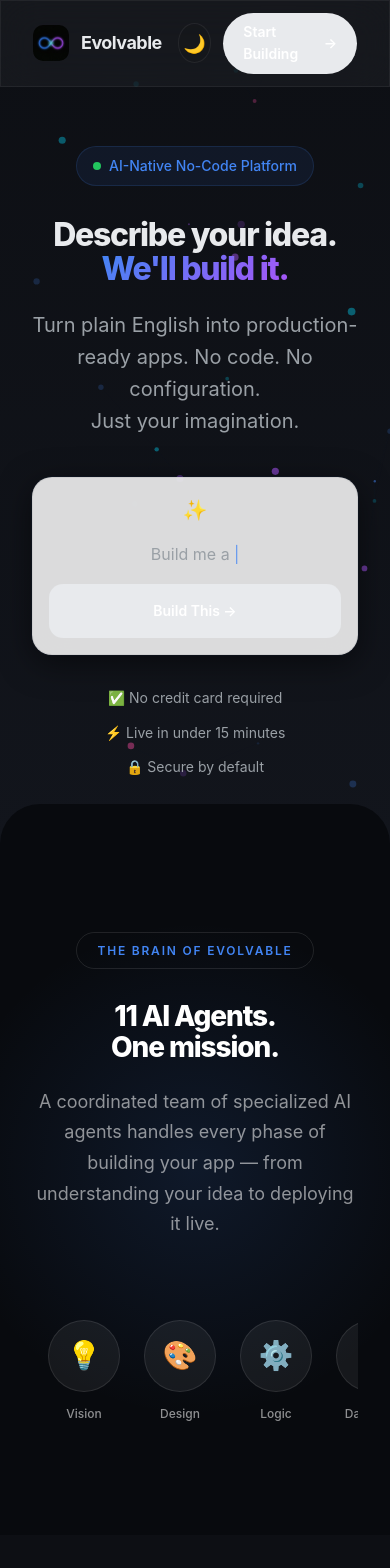
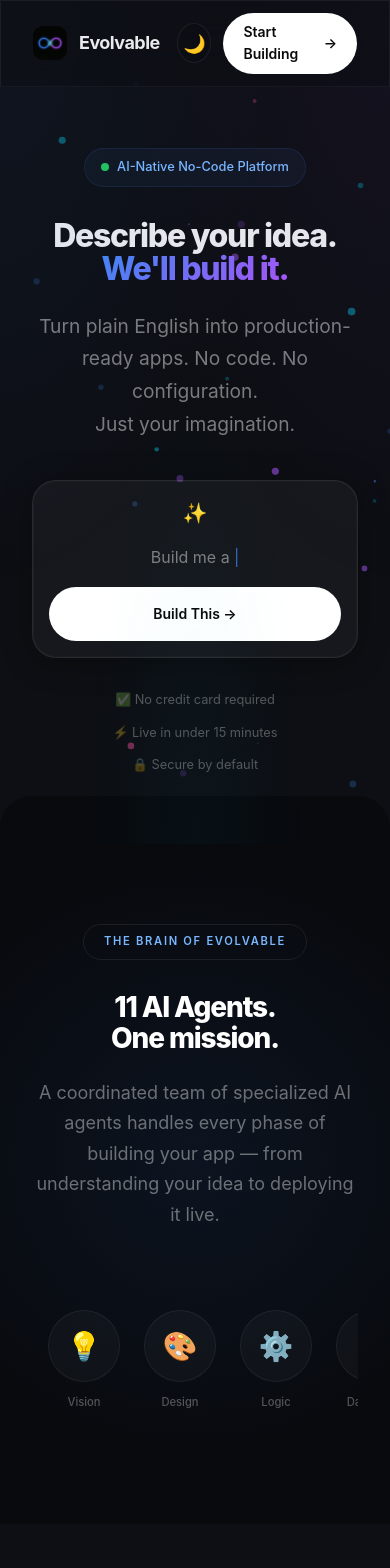
Before and after one commit to iChancetek/evolvable, a Next.js app: page / in a window 390 px wide. Shown: the top 1568 px of the page. Built offline with nearby package versions, Linux system fonts and the light colour scheme; no server answers.

Commit message:
feat: rewrite landing page CSS — Antigravity-inspired dark design with vignette glows, 48px radius, pill buttons

```diff
--- a/src/app/page.module.css
+++ b/src/app/page.module.css
@@ -1,20 +1,37 @@
-/* ===== Page.module.css — Evolvable Landing ===== */
-/* Antigravity-inspired animations */
+/* ===== Page.module.css — Evolvable Landing (Antigravity-Inspired) ===== */
+/* Dark-first design with edge glows, extreme rounding, premium spacing */
 
-/* --- Main --- */
+/* ── Vignette Edge Glow ── */
 .main {
   min-height: 100vh;
   position: relative;
+  background: #0d0f14;
 }
 
-/* --- Navbar --- */
+.main::before {
+  content: '';
+  position: fixed;
+  inset: 0;
+  pointer-events: none;
+  z-index: 999;
+  background:
+    radial-gradient(ellipse at 0% 0%, rgba(66, 133, 244, 0.06) 0%, transparent 50%),
+    radial-gradient(ellipse at 100% 0%, rgba(168, 85, 247, 0.05) 0%, transparent 50%),
+    radial-gradient(ellipse at 50% 100%, rgba(6, 182, 212, 0.04) 0%, transparent 40%);
+}
+
+/* ── Navbar ── */
 .navbar {
   position: fixed;
   top: 0;
   left: 0;
   right: 0;
-  z-index: var(--z-nav);
-  padding: var(--space-3) var(--space-8);
+  z-index: 1000;
+  padding: 0.75rem 2rem;
+  background: rgba(13, 15, 20, 0.7);
+  backdrop-filter: blur(20px);
+  -webkit-backdrop-filter: blur(20px);
+  border-bottom: 1px solid rgba(255, 255, 255, 0.04);
 }
 
 .navContent {
@@ -23,82 +40,84 @@
   display: flex;
   align-items: center;
   justify-content: space-between;
-  gap: var(--space-8);
+  gap: 2rem;
 }
 
 .navBrand {
   display: flex;
   align-items: center;
-  gap: var(--space-3);
-  font-weight: 700;
-  font-size: var(--font-size-lg);
+  gap: 0.75rem;
 }
 
 .logoMark {
-  width: 36px;
-  height: 36px;
+  width: 34px;
+  height: 34px;
   border-radius: 10px;
   object-fit: cover;
-  display: block;
-  flex-shrink: 0;
 }
 
 .logoText {
   font-weight: 700;
+  font-size: 1.125rem;
   letter-spacing: -0.03em;
+  color: #e8eaed;
 }
 
 .navLinks {
   display: flex;
-  gap: var(--space-8);
+  gap: 2rem;
 }
 
 .navLink {
-  font-size: var(--font-size-sm);
+  font-size: 0.875rem;
   font-weight: 500;
-  color: var(--color-text-secondary);
-  transition: color var(--transition-fast);
-  letter-spacing: -0.01em;
+  color: rgba(255, 255, 255, 0.45);
+  transition: color 150ms ease;
 }
 
 .navLink:hover {
-  color: var(--color-text-primary);
+  color: rgba(255, 255, 255, 0.85);
+}
+
+.navActions {
+  display: flex;
+  align-items: center;
+  gap: 0.75rem;
 }
 
 .navCta {
   display: flex;
   align-items: center;
-  gap: var(--space-2);
-  padding: var(--space-2) var(--space-5);
-  background: var(--color-text-primary);
-  color: white;
-  border-radius: var(--radius-full);
-  font-size: var(--font-size-sm);
+  gap: 0.375rem;
+  padding: 0.5rem 1.25rem;
+  background: #fff;
+  color: #0a0a0a;
+  border-radius: 9999px;
+  font-size: 0.875rem;
   font-weight: 600;
-  transition: all var(--transition-base);
+  transition: all 250ms ease;
 }
 
 .navCta:hover {
   transform: translateY(-1px);
-  box-shadow: var(--shadow-lg);
+  box-shadow: 0 0 30px rgba(255, 255, 255, 0.1);
 }
 
 .ctaArrow {
-  transition: transform var(--transition-fast);
+  transition: transform 150ms ease;
 }
 
 .navCta:hover .ctaArrow {
   transform: translateX(3px);
 }
 
-/* --- Hero --- */
+/* ── Hero ── */
 .hero {
   position: relative;
   min-height: 100vh;
   display: flex;
   align-items: center;
   justify-content: center;
-  background: var(--gradient-hero);
   overflow: hidden;
   padding-top: 80px;
 }
@@ -117,22 +136,22 @@
   position: relative;
   z-index: 1;
   text-align: center;
-  padding: var(--space-8);
+  padding: 2rem;
   max-width: 900px;
 }
 
 .heroTag {
   display: inline-flex;
   align-items: center;
-  gap: var(--space-2);
-  padding: var(--space-2) var(--space-4);
-  border-radius: var(--radius-full);
-  background: rgba(66, 133, 244, 0.08);
-  border: 1px solid rgba(66, 133, 244, 0.15);
-  font-size: var(--font-size-sm);
+  gap: 0.5rem;
+  padding: 0.5rem 1rem;
+  border-radius: 9999px;
+  background: rgba(66, 133, 244, 0.06);
+  border: 1px solid rgba(66, 133, 244, 0.12);
+  font-size: 0.8rem;
   font-weight: 500;
-  color: var(--color-accent-blue);
-  margin-bottom: var(--space-8);
+  color: #79b8ff;
+  margin-bottom: 2rem;
   animation: slide-up 0.8s cubic-bezier(0.16, 1, 0.3, 1) both;
 }
 
@@ -140,112 +159,112 @@
   width: 8px;
   height: 8px;
   border-radius: 50%;
-  background: var(--color-accent-green);
+  background: #22c55e;
   animation: glow-pulse 2s infinite;
 }
 
 .heroTitle {
-  font-size: var(--font-size-hero);
+  font-size: clamp(2.8rem, 6vw, 5rem);
   font-weight: 800;
   line-height: 1.05;
   letter-spacing: -0.04em;
-  color: var(--color-text-primary);
-  margin-bottom: var(--space-6);
+  color: #e8eaed;
+  margin-bottom: 1.5rem;
   animation: slide-up 0.8s cubic-bezier(0.16, 1, 0.3, 1) 0.1s both;
 }
 
 .heroGradient {
-  background: var(--gradient-accent);
+  background: linear-gradient(135deg, #4285f4, #a855f7);
   -webkit-background-clip: text;
   -webkit-text-fill-color: transparent;
   background-clip: text;
 }
 
 .heroSubtitle {
-  font-size: var(--font-size-xl);
-  color: var(--color-text-secondary);
-  line-height: 1.6;
-  margin-bottom: var(--space-10);
+  font-size: 1.2rem;
+  color: rgba(255, 255, 255, 0.45);
+  line-height: 1.7;
+  margin-bottom: 2.5rem;
   animation: slide-up 0.8s cubic-bezier(0.16, 1, 0.3, 1) 0.2s both;
 }
 
-/* Typewriter Input */
+/* ── Typewriter Input ── */
 .heroInput {
   display: flex;
   align-items: center;
-  gap: var(--space-4);
+  gap: 1rem;
   max-width: 700px;
-  margin: 0 auto var(--space-8);
-  padding: var(--space-4) var(--space-4) var(--space-4) var(--space-6);
-  border-radius: var(--radius-xl);
-  background: rgba(255, 255, 255, 0.85);
-  backdrop-filter: blur(20px);
-  border: 1px solid rgba(0, 0, 0, 0.06);
-  box-shadow: var(--shadow-lg), 0 0 0 1px rgba(66, 133, 244, 0.05);
+  margin: 0 auto 2rem;
+  padding: 1rem 1rem 1rem 1.5rem;
+  border-radius: 48px;
+  background: rgba(255, 255, 255, 0.04);
+  border: 1px solid rgba(255, 255, 255, 0.08);
+  box-shadow: 0 4px 32px rgba(0, 0, 0, 0.3), inset 0 0 0 1px rgba(255, 255, 255, 0.02);
   animation: scale-in 0.6s cubic-bezier(0.16, 1, 0.3, 1) 0.3s both;
-  transition: box-shadow var(--transition-base);
+  transition: all 250ms ease;
 }
 
 .heroInput:hover {
-  box-shadow: var(--shadow-xl), 0 0 0 2px rgba(66, 133, 244, 0.1);
+  border-color: rgba(66, 133, 244, 0.15);
+  box-shadow: 0 4px 40px rgba(66, 133, 244, 0.06), inset 0 0 0 1px rgba(66, 133, 244, 0.05);
 }
 
 .inputIcon {
-  font-size: var(--font-size-xl);
+  font-size: 1.25rem;
   flex-shrink: 0;
 }
 
 .inputText {
   flex: 1;
   text-align: left;
-  font-size: var(--font-size-base);
-  color: var(--color-text-secondary);
+  font-size: 1rem;
+  color: rgba(255, 255, 255, 0.45);
   min-height: 24px;
   white-space: nowrap;
   overflow: hidden;
 }
 
 .cursor {
-  color: var(--color-accent-blue);
+  color: #4285f4;
   animation: blink 1s infinite;
   font-weight: 300;
 }
 
 .inputButton {
   flex-shrink: 0;
-  padding: var(--space-3) var(--space-6);
-  background: var(--color-text-primary);
-  color: white;
-  border-radius: var(--radius-lg);
-  font-size: var(--font-size-sm);
+  padding: 0.75rem 1.5rem;
+  background: #fff;
+  color: #0a0a0a;
+  border-radius: 9999px;
+  font-size: 0.875rem;
   font-weight: 600;
-  transition: all var(--transition-base);
+  transition: all 250ms ease;
   white-space: nowrap;
 }
 
 .inputButton:hover {
-  background: var(--color-accent-blue);
   transform: translateY(-1px);
+  box-shadow: 0 0 24px rgba(255, 255, 255, 0.1);
 }
 
 .heroMeta {
   display: flex;
   justify-content: center;
-  gap: var(--space-8);
-  font-size: var(--font-size-sm);
-  color: var(--color-text-secondary);
+  gap: 2rem;
+  font-size: 0.8rem;
+  color: rgba(255, 255, 255, 0.3);
   animation: slide-up 0.8s cubic-bezier(0.16, 1, 0.3, 1) 0.4s both;
 }
 
-/* --- Dark Transition (Antigravity-style) --- */
+/* ── Dark Transition (Agent Showcase) ── */
 .darkTransition {
   position: relative;
-  background: var(--color-bg-dark);
+  background: #080a0e;
   color: white;
-  padding: var(--space-32) var(--space-8) var(--space-24);
+  padding: 8rem 2rem 6rem;
   overflow: hidden;
-  border-radius: 40px 40px 0 0;
-  margin-top: -40px;
+  border-radius: 48px 48px 0 0;
+  margin-top: -48px;
 }
 
 .glowOrb {
@@ -253,10 +272,10 @@
   top: 50%;
   left: 50%;
   transform: translate(-50%, -50%);
-  width: 500px;
-  height: 500px;
+  width: 600px;
+  height: 600px;
   border-radius: 50%;
-  background: radial-gradient(ellipse, rgba(66, 133, 244, 0.12) 0%, transparent 70%);
+  background: radial-gradient(ellipse, rgba(66, 133, 244, 0.08) 0%, transparent 70%);
   pointer-events: none;
   animation: glow-pulse 4s infinite;
 }
@@ -271,35 +290,35 @@
 
 .darkBadge {
   display: inline-block;
-  padding: var(--space-2) var(--space-5);
-  border-radius: var(--radius-full);
-  border: 1px solid rgba(255, 255, 255, 0.1);
-  font-size: var(--font-size-xs);
+  padding: 0.5rem 1.25rem;
+  border-radius: 9999px;
+  border: 1px solid rgba(255, 255, 255, 0.08);
+  font-size: 0.7rem;
   font-weight: 600;
   letter-spacing: 0.15em;
-  color: var(--color-accent-blue);
-  margin-bottom: var(--space-8);
+  color: #79b8ff;
+  margin-bottom: 2rem;
 }
 
 .darkTitle {
-  font-size: clamp(2rem, 5vw, 4rem);
+  font-size: clamp(2.2rem, 5vw, 4rem);
   font-weight: 800;
   line-height: 1.1;
   letter-spacing: -0.04em;
-  margin-bottom: var(--space-6);
+  margin-bottom: 1.5rem;
 }
 
 .darkSubtitle {
-  font-size: var(--font-size-lg);
-  color: var(--color-text-light-secondary);
+  font-size: 1.125rem;
+  color: rgba(255, 255, 255, 0.4);
   line-height: 1.7;
   max-width: 600px;
   margin: 0 auto;
 }
 
-/* Agent Carousel */
+/* ── Agent Carousel ── */
 .agentCarousel {
-  margin-top: var(--space-16);
+  margin-top: 4rem;
   overflow-x: auto;
   scrollbar-width: none;
 }
@@ -311,15 +330,15 @@
 .agentTrack {
   display: flex;
   justify-content: center;
-  gap: var(--space-6);
-  padding: var(--space-4);
+  gap: 1.5rem;
+  padding: 1rem;
 }
 
 .agentIcon {
   display: flex;
   flex-direction: column;
   align-items: center;
-  gap: var(--space-3);
+  gap: 0.75rem;
   animation: float 4s ease-in-out infinite;
 }
 
@@ -327,50 +346,51 @@
   width: 72px;
   height: 72px;
   border-radius: 50%;
-  background: rgba(255, 255, 255, 0.06);
-  border: 1px solid rgba(255, 255, 255, 0.1);
+  background: rgba(255, 255, 255, 0.03);
+  border: 1px solid rgba(255, 255, 255, 0.06);
   display: flex;
   align-items: center;
   justify-content: center;
   font-size: 28px;
-  transition: all var(--transition-base);
+  transition: all 250ms ease;
   cursor: default;
 }
 
 .agentCircle:hover {
-  background: rgba(255, 255, 255, 0.12);
-  border-color: rgba(255, 255, 255, 0.2);
+  background: rgba(66, 133, 244, 0.08);
+  border-color: rgba(66, 133, 244, 0.2);
   transform: scale(1.1);
+  box-shadow: 0 0 24px rgba(66, 133, 244, 0.1);
 }
 
 .agentLabel {
-  font-size: var(--font-size-xs);
-  color: var(--color-text-light-secondary);
+  font-size: 0.7rem;
+  color: rgba(255, 255, 255, 0.3);
   font-weight: 500;
 }
 
-/* --- Features --- */
+/* ── Features ── */
 .features {
-  padding: var(--space-32) var(--space-8);
-  background: var(--color-bg-light);
+  padding: 8rem 2rem;
+  background: #0d0f14;
 }
 
 .sectionHeader {
   text-align: center;
-  margin-bottom: var(--space-16);
+  margin-bottom: 4rem;
 }
 
 .sectionTag {
   display: inline-block;
-  padding: var(--space-2) var(--space-5);
-  border-radius: var(--radius-full);
-  background: rgba(66, 133, 244, 0.08);
+  padding: 0.5rem 1.25rem;
+  border-radius: 9999px;
+  background: rgba(66, 133, 244, 0.06);
   border: 1px solid rgba(66, 133, 244, 0.12);
-  font-size: var(--font-size-xs);
+  font-size: 0.7rem;
   font-weight: 600;
   letter-spacing: 0.15em;
-  color: var(--color-accent-blue);
-  margin-bottom: var(--space-6);
+  color: #79b8ff;
+  margin-bottom: 1.5rem;
 }
 
 .sectionTitle {
@@ -378,112 +398,119 @@
   font-weight: 800;
   line-height: 1.1;
   letter-spacing: -0.03em;
-  color: var(--color-text-primary);
+  color: #e8eaed;
 }
 
 .featureGrid {
   display: grid;
   grid-template-columns: repeat(3, 1fr);
-  gap: var(--space-6);
+  gap: 1.25rem;
   max-width: 1200px;
   margin: 0 auto;
 }
 
 .featureCard {
-  padding: var(--space-8);
-  border-radius: var(--radius-xl);
-  transition: all var(--transition-base);
+  padding: 2rem;
+  border-radius: 32px;
+  background: rgba(255, 255, 255, 0.02);
+  border: 1px solid rgba(255, 255, 255, 0.04);
+  transition: all 250ms ease;
   cursor: default;
 }
 
 .featureCard:hover {
+  background: rgba(255, 255, 255, 0.04);
   transform: translateY(-4px);
-  box-shadow: var(--shadow-xl);
+  box-shadow: 0 8px 40px rgba(0, 0, 0, 0.3);
+  border-color: rgba(255, 255, 255, 0.08);
 }
 
 .featureIcon {
   width: 56px;
   height: 56px;
-  border-radius: var(--radius-lg);
+  border-radius: 20px;
   display: flex;
   align-items: center;
   justify-content: center;
   font-size: 28px;
-  margin-bottom: var(--space-5);
+  margin-bottom: 1.25rem;
 }
 
 .featureTitle {
-  font-size: var(--font-size-xl);
+  font-size: 1.25rem;
   font-weight: 700;
-  margin-bottom: var(--space-3);
+  margin-bottom: 0.75rem;
   letter-spacing: -0.02em;
+  color: #e8eaed;
 }
 
 .featureDesc {
-  font-size: var(--font-size-sm);
-  color: var(--color-text-secondary);
+  font-size: 0.875rem;
+  color: rgba(255, 255, 255, 0.35);
   line-height: 1.7;
 }
 
-/* --- How It Works --- */
+/* ── How It Works ── */
 .howItWorks {
-  padding: var(--space-32) var(--space-8);
-  background: var(--color-bg-light-alt);
+  padding: 8rem 2rem;
+  background: #12151c;
 }
 
 .stepsContainer {
   display: grid;
   grid-template-columns: repeat(4, 1fr);
-  gap: var(--space-6);
+  gap: 1.25rem;
   max-width: 1200px;
   margin: 0 auto;
 }
 
 .stepCard {
   text-align: center;
-  padding: var(--space-8) var(--space-6);
-  border-radius: var(--radius-xl);
-  background: white;
-  border: 1px solid rgba(0, 0, 0, 0.04);
-  transition: all var(--transition-base);
+  padding: 2rem 1.5rem;
+  border-radius: 32px;
+  background: rgba(255, 255, 255, 0.02);
+  border: 1px solid rgba(255, 255, 255, 0.04);
+  transition: all 250ms ease;
 }
 
 .stepCard:hover {
   transform: translateY(-4px);
-  box-shadow: var(--shadow-lg);
+  box-shadow: 0 8px 40px rgba(0, 0, 0, 0.3);
+  border-color: rgba(255, 255, 255, 0.08);
 }
 
 .stepNumber {
-  font-size: var(--font-size-sm);
+  font-size: 0.8rem;
   font-weight: 700;
-  color: var(--color-accent-blue);
-  margin-bottom: var(--space-4);
+  color: #4285f4;
+  margin-bottom: 1rem;
   letter-spacing: 0.05em;
 }
 
 .stepVisual {
   font-size: 48px;
-  margin-bottom: var(--space-5);
+  margin-bottom: 1.25rem;
   animation: float-slow 5s ease-in-out infinite;
 }
 
 .stepTitle {
-  font-size: var(--font-size-2xl);
+  font-size: 1.5rem;
   font-weight: 800;
-  margin-bottom: var(--space-3);
+  margin-bottom: 0.75rem;
   letter-spacing: -0.03em;
+  color: #e8eaed;
 }
 
 .stepDesc {
-  font-size: var(--font-size-sm);
-  color: var(--color-text-secondary);
+  font-size: 0.875rem;
+  color: rgba(255, 255, 255, 0.35);
   line-height: 1.6;
 }
 
-/* --- Agent Bento Section --- */
+/* ── Agent Bento Section ── */
 .agentSection {
-  padding: var(--space-32) var(--space-8);
-  background: var(--color-bg-light);
+  padding: 8rem 2rem;
+  background: #0d0f14;
 }
 
 .agentBento {
@@ -491,7 +518,7 @@
   margin: 0 auto;
   display: grid;
   grid-template-columns: 1fr 1fr;
-  gap: var(--space-16);
+  gap: 4rem;
   align-items: center;
 }
 
@@ -504,68 +531,73 @@
   font-weight: 800;
   line-height: 1.1;
   letter-spacing: -0.03em;
-  margin-bottom: var(--space-6);
+  margin-bottom: 1.5rem;
+  color: #e8eaed;
 }
 
 .bentoDesc {
-  font-size: var(--font-size-lg);
-  color: var(--color-text-secondary);
+  font-size: 1.125rem;
+  color: rgba(255, 255, 255, 0.35);
   line-height: 1.7;
-  margin-bottom: var(--space-8);
+  margin-bottom: 2rem;
 }
 
 .bentoButton {
   display: inline-flex;
   align-items: center;
-  padding: var(--space-4) var(--space-8);
-  border-radius: var(--radius-full);
-  border: 1px solid rgba(0, 0, 0, 0.1);
-  font-size: var(--font-size-base);
+  padding: 1rem 2rem;
+  border-radius: 9999px;
+  border: 1px solid rgba(255, 255, 255, 0.1);
+  font-size: 1rem;
   font-weight: 600;
-  transition: all var(--transition-base);
+  color: #e8eaed;
+  transition: all 250ms ease;
 }
 
 .bentoButton:hover {
-  background: var(--color-text-primary);
-  color: white;
+  background: #fff;
+  color: #0a0a0a;
   border-color: transparent;
+  box-shadow: 0 0 30px rgba(255, 255, 255, 0.08);
 }
 
 .bentoRight {
   position: relative;
 }
 
+/* ── Inbox Card (Agent preview) ── */
 .inboxCard {
-  background: white;
-  border-radius: var(--radius-2xl);
-  padding: var(--space-6);
-  box-shadow: var(--shadow-lg);
-  border: 1px solid rgba(0, 0, 0, 0.04);
+  background: rgba(255, 255, 255, 0.02);
+  border-radius: 32px;
+  padding: 1.5rem;
+  border: 1px solid rgba(255, 255, 255, 0.04);
+  box-shadow: 0 8px 48px rgba(0, 0, 0, 0.3);
 }
 
 .inboxHeader {
   display: flex;
   justify-content: space-between;
   align-items: center;
-  font-size: var(--font-size-lg);
+  font-size: 1.125rem;
   font-weight: 600;
-  margin-bottom: var(--space-5);
-  padding-bottom: var(--space-4);
-  border-bottom: 1px solid rgba(0, 0, 0, 0.04);
+  color: #e8eaed;
+  margin-bottom: 1.25rem;
+  padding-bottom: 1rem;
+  border-bottom: 1px solid rgba(255, 255, 255, 0.04);
 }
 
 .inboxSearch {
-  opacity: 0.5;
+  opacity: 0.3;
 }
 
 .inboxItem {
   display: flex;
   justify-content: space-between;
   align-items: center;
-  padding: var(--space-4) var(--space-5);
-  border-radius: var(--radius-lg);
-  margin-bottom: var(--space-3);
-  transition: all var(--transition-fast);
+  padding: 1rem 1.25rem;
+  border-radius: 20px;
+  margin-bottom: 0.5rem;
+  transition: all 150ms ease;
   cursor: default;
 }
 
@@ -574,50 +606,46 @@
 }
 
 .inboxRed {
-  border: 1px solid rgba(239, 68, 68, 0.3);
+  border: 1px solid rgba(239, 68, 68, 0.15);
   background: rgba(239, 68, 68, 0.03);
 }
 
 .inboxYellow {
-  border: 1px solid rgba(234, 179, 8, 0.3);
+  border: 1px solid rgba(234, 179, 8, 0.15);
   background: rgba(234, 179, 8, 0.03);
 }
 
 .inboxGreen {
-  border: 1px solid rgba(34, 197, 94, 0.3);
+  border: 1px solid rgba(34, 197, 94, 0.15);
   background: rgba(34, 197, 94, 0.03);
 }
 
 .inboxBlue {
-  border: 1px solid rgba(66, 133, 244, 0.3);
+  border: 1px solid rgba(66, 133, 244, 0.15);
   background: rgba(66, 133, 244, 0.03);
 }
 
 .inboxTitle {
-  font-size: var(--font-size-base);
+  font-size: 0.9rem;
   font-weight: 600;
+  color: rgba(255, 255, 255, 0.65);
 }
 
 .inboxMeta {
-  font-size: var(--font-size-xs);
-  color: var(--color-text-secondary);
+  font-size: 0.7rem;
+  color: rgba(255, 255, 255, 0.2);
   margin-top: 2px;
 }
 
 .inboxTime {
-  font-size: var(--font-size-xs);
-  color: var(--color-text-secondary);
+  font-size: 0.7rem;
+  color: rgba(255, 255, 255, 0.3);
 }
 
 .inboxSpinner {
-  font-size: var(--font-size-lg);
+  font-size: 1.125rem;
   animation: spin 2s linear infinite;
-  color: var(--color-accent-blue);
-}
-
-.inboxCheck {
-  color: var(--color-accent-green);
-  font-weight: 700;
+  color: #4285f4;
 }
 
 @keyframes spin {
@@ -630,20 +658,25 @@
   }
 }
 
-/* --- CTA Section --- */
+.inboxCheck {
+  color: #22c55e;
+  font-weight: 700;
+}
+
+/* ── CTA Section ── */
 .ctaSection {
-  padding: var(--space-24) var(--space-8);
-  background: var(--color-bg-light);
+  padding: 6rem 2rem;
+  background: #0d0f14;
 }
 
 .ctaCard {
   max-width: 800px;
   margin: 0 auto;
   text-align: center;
-  padding: var(--space-16) var(--space-8);
-  border-radius: var(--radius-2xl);
-  background: var(--color-bg-dark);
-  color: white;
+  padding: 4rem 2rem;
+  border-radius: 48px;
+  background: linear-gradient(135deg, rgba(66, 133, 244, 0.06), rgba(168, 85, 247, 0.04));
+  border: 1px solid rgba(66, 133, 244, 0.08);
   position: relative;
   overflow: hidden;
 }
@@ -652,7 +685,7 @@
   content: '';
   position: absolute;
   inset: 0;
-  background: var(--gradient-glow);
+  background: radial-gradient(ellipse at 50% 50%, rgba(66, 133, 244, 0.05) 0%, transparent 70%);
   pointer-events: none;
 }
 
@@ -662,14 +695,15 @@
   font-weight: 800;
   line-height: 1.2;
   letter-spacing: -0.03em;
-  margin-bottom: var(--space-5);
+  margin-bottom: 1.25rem;
+  color: #e8eaed;
 }
 
 .ctaDesc {
   position: relative;
-  font-size: var(--font-size-lg);
-  color: var(--color-text-light-secondary);
-  margin-bottom: var(--space-10);
+  font-size: 1.125rem;
+  color: rgba(255, 255, 255, 0.35);
+  margin-bottom: 2.5rem;
   line-height: 1.6;
 }
 
@@ -677,26 +711,26 @@
   position: relative;
   display: inline-flex;
   align-items: center;
-  gap: var(--space-3);
-  padding: var(--space-4) var(--space-8);
-  background: white;
-  color: var(--color-text-primary);
-  border-radius: var(--radius-full);
-  font-size: var(--font-size-lg);
+  gap: 0.75rem;
+  padding: 1rem 2rem;
+  background: #fff;
+  color: #0a0a0a;
+  border-radius: 9999px;
+  font-size: 1.125rem;
   font-weight: 700;
-  transition: all var(--transition-base);
+  transition: all 250ms ease;
 }
 
 .ctaButton:hover {
   transform: translateY(-2px) scale(1.02);
-  box-shadow: var(--shadow-glow-blue);
+  box-shadow: 0 0 40px rgba(255, 255, 255, 0.08);
 }
 
-/* --- Footer --- */
+/* ── Footer ── */
 .footer {
-  background: var(--color-bg-light-alt);
-  padding: var(--space-16) var(--space-8) var(--space-8);
-  border-top: 1px solid rgba(0, 0, 0, 0.04);
+  background: #080a0e;
+  padding: 4rem 2rem 2rem;
+  border-top: 1px solid rgba(255, 255, 255, 0.04);
 }
 
 .footerContent {
@@ -704,61 +738,62 @@
   margin: 0 auto;
   display: grid;
   grid-template-columns: 1fr 2fr;
-  gap: var(--space-16);
-  margin-bottom: var(--space-12);
+  gap: 4rem;
+  margin-bottom: 3rem;
 }
 
 .footerBrand {
   display: flex;
   flex-direction: column;
-  gap: var(--space-3);
+  gap: 0.75rem;
 }
 
 .footerTagline {
-  font-size: var(--font-size-sm);
-  color: var(--color-text-secondary);
+  font-size: 0.875rem;
+  color: rgba(255, 255, 255, 0.25);
 }
 
 .footerLinks {
   display: grid;
   grid-template-columns: repeat(3, 1fr);
-  gap: var(--space-8);
+  gap: 2rem;
 }
 
 .footerCol {
   display: flex;
   flex-direction: column;
-  gap: var(--space-3);
+  gap: 0.75rem;
 }
 
 .footerCol h4 {
-  font-size: var(--font-size-sm);
+  font-size: 0.8rem;
   font-weight: 700;
-  margin-bottom: var(--space-2);
+  margin-bottom: 0.5rem;
   letter-spacing: -0.01em;
+  color: rgba(255, 255, 255, 0.5);
 }
 
 .footerCol a {
-  font-size: var(--font-size-sm);
-  color: var(--color-text-secondary);
-  transition: color var(--transition-fast);
+  font-size: 0.8rem;
+  color: rgba(255, 255, 255, 0.25);
+  transition: color 150ms ease;
 }
 
 .footerCol a:hover {
-  color: var(--color-text-primary);
+  color: rgba(255, 255, 255, 0.7);
 }
 
 .footerBottom {
   max-width: 1200px;
   margin: 0 auto;
-  padding-top: var(--space-8);
-  border-top: 1px solid rgba(0, 0, 0, 0.06);
+  padding-top: 2rem;
+  border-top: 1px solid rgba(255, 255, 255, 0.04);
   text-align: center;
-  font-size: var(--font-size-sm);
-  color: var(--color-text-secondary);
+  font-size: 0.8rem;
+  color: rgba(255, 255, 255, 0.2);
 }
 
-/* --- Responsive --- */
+/* ── Responsive ── */
 @media (max-width: 1024px) {
   .featureGrid {
     grid-template-columns: repeat(2, 1fr);
@@ -770,7 +805,7 @@
 
   .agentBento {
     grid-template-columns: 1fr;
-    gap: var(--space-8);
+    gap: 2rem;
   }
 
   .bentoLeft {
@@ -790,18 +825,19 @@
 
   .heroInput {
     flex-direction: column;
-    padding: var(--space-4);
+    border-radius: 24px;
+    padding: 1rem;
   }
 
   .inputButton {
     width: 100%;
     text-align: center;
-    padding: var(--space-4);
+    padding: 1rem;
   }
 
   .heroMeta {
     flex-direction: column;
-    gap: var(--space-3);
+    gap: 0.75rem;
   }
 
   .agentTrack {
@@ -823,78 +859,19 @@
   .footerLinks {
     grid-template-columns: repeat(3, 1fr);
   }
+
+  .darkTransition {
+    border-radius: 32px 32px 0 0;
+  }
 }
 
 @media (max-width: 480px) {
   .footerLinks {
     grid-template-columns: 1fr 1fr;
-    gap: var(--space-6);
+    gap: 1.5rem;
   }
 
   .darkTitle {
     font-size: clamp(1.75rem, 7vw, 2.5rem);
   }
 }
-
-/* ===== Dark Mode Overrides ===== */
-/* Light mode CSS above is UNTOUCHED */
-:global([data-theme="dark"]) .heroInput {
-  background: rgba(255, 255, 255, 0.06);
-  border-color: rgba(255, 255, 255, 0.1);
-}
-
-:global([data-theme="dark"]) .stepCard {
-  background: #1a1a2e;
-  border-color: rgba(255, 255, 255, 0.06);
-}
-
-:global([data-theme="dark"]) .inboxCard {
-  background: #1a1a2e;
-  border-color: rgba(255, 255, 255, 0.06);
-}
-
-:global([data-theme="dark"]) .inboxHeader {
-  border-bottom-color: rgba(255, 255, 255, 0.06);
-}
-
-:global([data-theme="dark"]) .bentoButton {
-  border-color: rgba(255, 255, 255, 0.15);
-}
-
-:global([data-theme="dark"]) .footer {
-  border-top-color: rgba(255, 255, 255, 0.06);
-}
-
-:global([data-theme="dark"]) .footerBottom {
-  border-top-color: rgba(255, 255, 255, 0.06);
-}
-
-:global([data-theme="dark"]) .navCta {
-  background: white;
-  color: #0a0a0a;
-}
-
-:global([data-theme="dark"]) .featureCard {
-  background: rgba(255, 255, 255, 0.03);
-}
-
-:global([data-theme="dark"]) .featureCard:hover {
-  background: rgba(255, 255, 255, 0.06);
-}
-
-:global([data-theme="dark"]) .ctaButton {
-  background: white;
-  color: #0a0a0a;
-}
-
-:global([data-theme="dark"]) .sectionTag {
-  background: rgba(66, 133, 244, 0.15);
-  border-color: rgba(66, 133, 244, 0.25);
-}
-
-/* Nav actions container for toggle placement */
-.navActions {
-  display: flex;
-  align-items: center;
-  gap: var(--space-3);
-}
```
